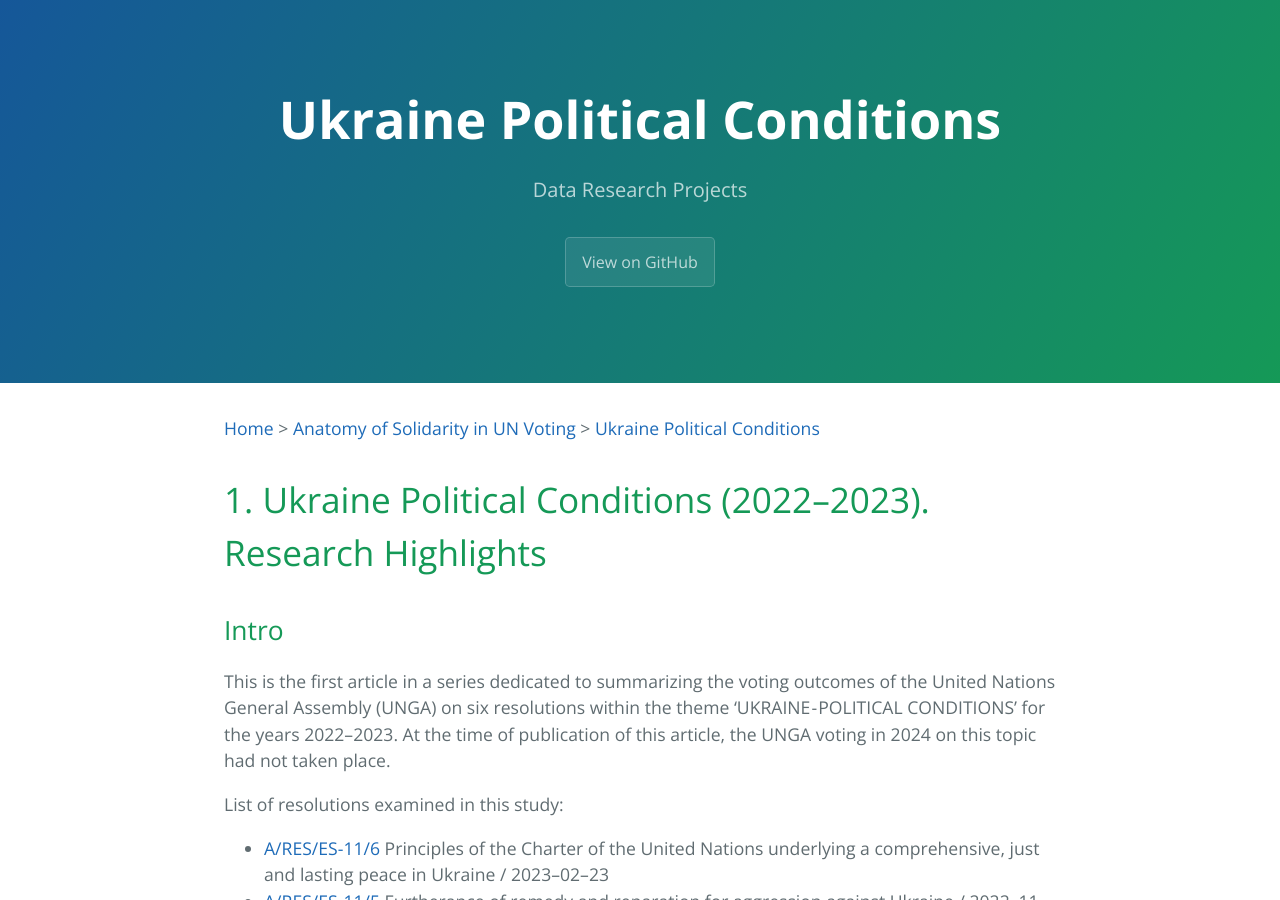
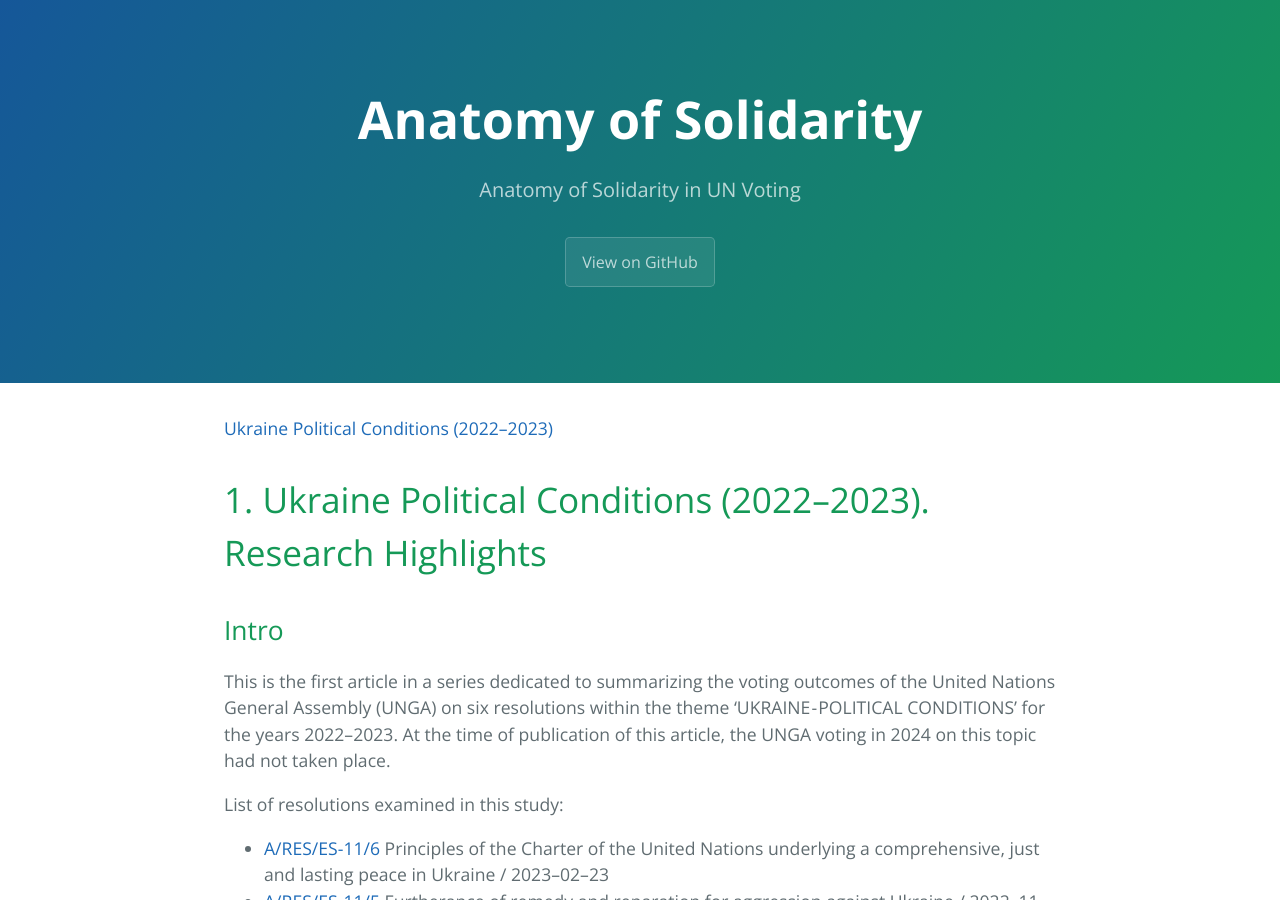
Before and after one commit to sobolsky/UN_UPC_2024, a Jekyll site: the page built from 01.md, in a window 1280 px wide and 900 px high. Built offline with Jekyll 4.4.1, drawn with Linux system fonts in a browser that asks for light colours; our own code applies the rules of GitHub Pages for plain Markdown files.

Commit message:
Update 01.md

```diff
--- a/01.md
+++ b/01.md
@@ -1,11 +1,12 @@
 ---
-title: Ukraine Political Conditions
-description: Data Research Projects
+title: Anatomy of Solidarity
+description: Anatomy of Solidarity in UN Voting
 show_downloads: false
 google_analytics:
 theme: jekyll-theme-cayman
 ---
-[Home](https://sobolsky.github.io) > [Anatomy of Solidarity in UN Voting](https://sobolsky.github.io/un) > [Ukraine Political Conditions](./)
+
+[Ukraine Political Conditions (2022–2023)](./)
 # 1. Ukraine Political Conditions (2022–2023). Research Highlights
 
 ## Intro
```
